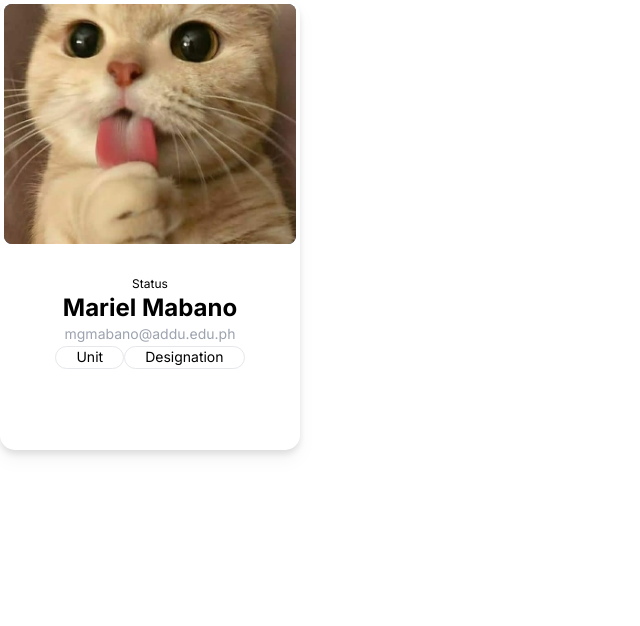
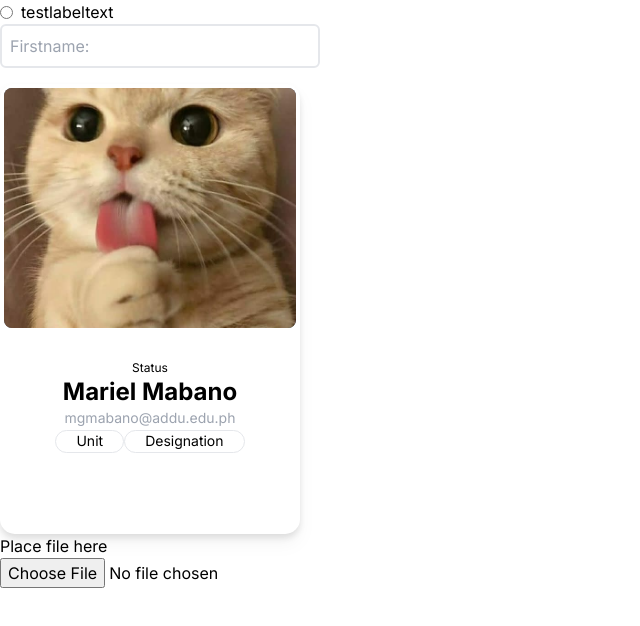
Before and after one commit to Miraii133/isfo-employee-management-system, a Next.js app: page / in a window 1280 px wide. Shown: the top 626 px of the page, without its empty margins (0-640 px from the left). Built offline with nearby package versions, Linux system fonts and the light colour scheme.

Commit message:
feat: input types for forms

```diff
--- /dev/null
+++ b/src/app/components/InputTextField.js
@@ -0,0 +1,16 @@
+import React from "react";
+
+const InputTextField = ({ name, placeholder }) => {
+  return (
+    <div className="mb-4">
+      <input
+        type="text"
+        name={name}
+        placeholder={placeholder}
+        className="border-2 rounded-md p-2 w-[20rem] focus:outline-none focus:border-black"
+      />
+    </div>
+  );
+};
+
+export default InputTextField;
--- /dev/null
+++ b/src/app/components/InputTypeFile.js
@@ -0,0 +1,14 @@
+import React from "react";
+
+const InputTypeFile = ({ name, labelname, labeltext }) => {
+  return (
+    <div>
+      <label className="block" htmlFor={labelname}>
+        {labeltext}
+      </label>
+      <input type="file" name={name} />
+    </div>
+  );
+};
+
+export default InputTypeFile;
--- /dev/null
+++ b/src/app/components/RadioButton.js
@@ -0,0 +1,17 @@
+import React from "react";
+
+const RadioButton = ({ name, value, labelname, labeltext }) => {
+  return (
+    <div className="flex items-center space-x-2">
+      <input
+        type="radio"
+        name={name}
+        value={value}
+        className="text-blue-500 focus:ring-black"
+      />
+      <label htmlFor={labelname}>{labeltext}</label>
+    </div>
+  );
+};
+
+export default RadioButton;
--- a/src/app/page.js
+++ b/src/app/page.js
@@ -1,9 +1,25 @@
 import EmployeeCard from "./components/EmployeeCard";
+import InputTextField from "./components/InputTextField";
+import RadioButton from "./components/RadioButton";
+import InputTypeFile from "./components/InputTypeFile";
 
 export default function Home() {
   return (
     <main>
+      <RadioButton
+        labelname="testlabelname"
+        labeltext="testlabeltext"
+        name="testinputname"
+        value="testinputvalue"
+      />
+      <InputTextField name="firstname" placeholder="Firstname:" />
       <EmployeeCard />
+
+      <InputTypeFile
+        labelname="file"
+        labeltext="Place file here"
+        name="EmployeePic"
+      />
     </main>
   );
 }
```
